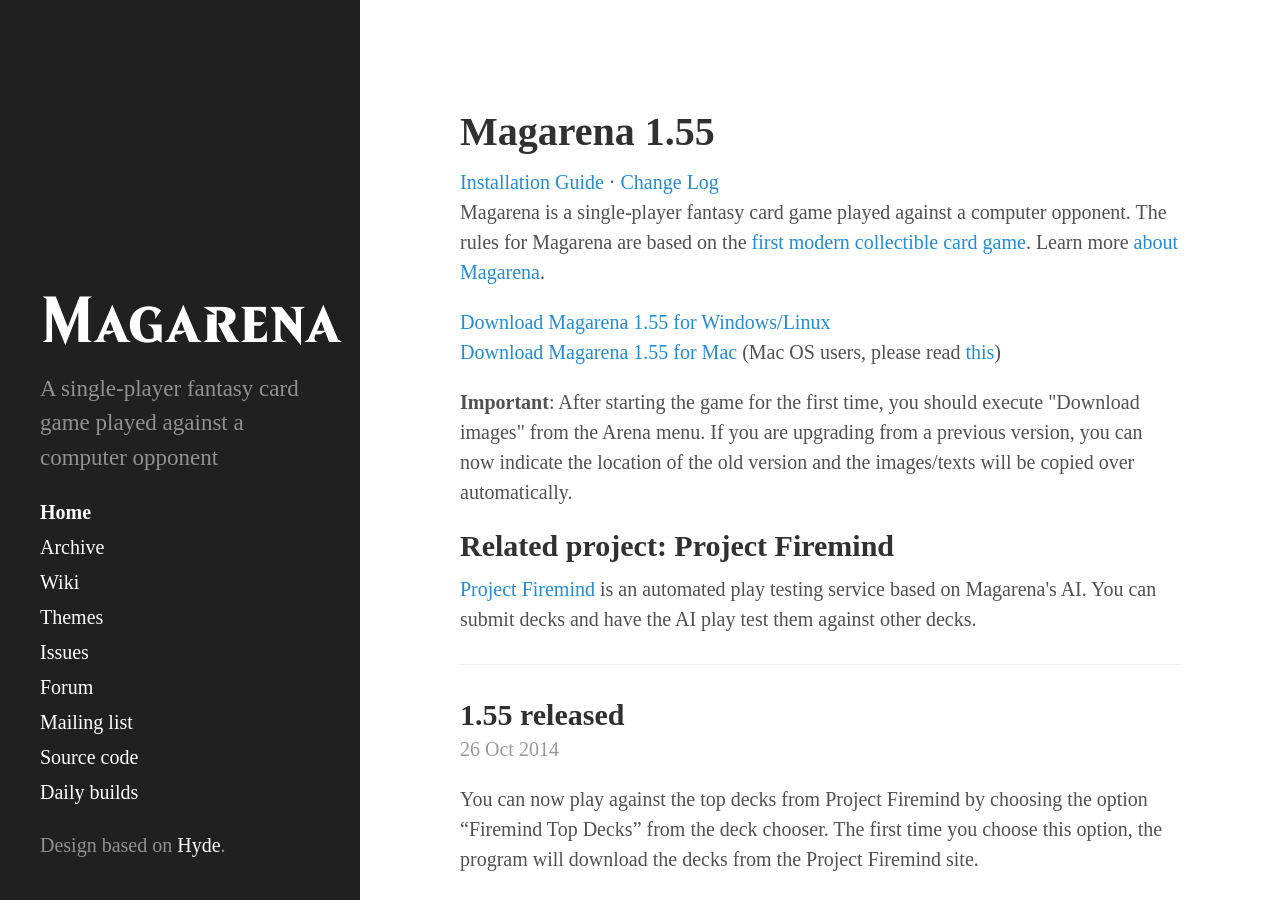
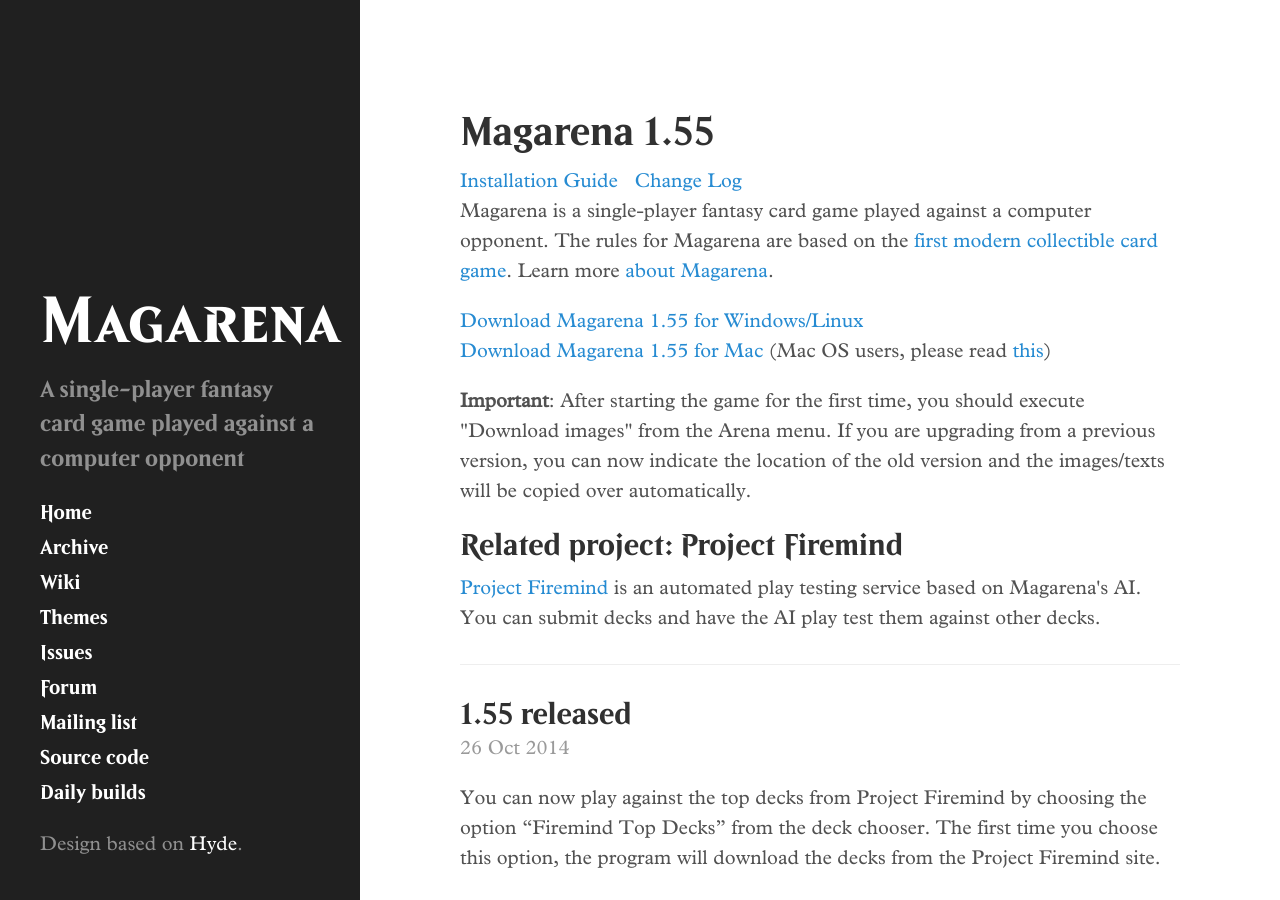
Before and after one commit to magarena/magarena.github.io, a Jekyll site: the page built from index.html, in a window 1280 px wide and 900 px high. Built offline with Jekyll 4.4.1, drawn with Linux system fonts in a browser that asks for light colours; some web fonts are replaced; Markdown is read by kramdown in place of the engine named in the settings; the list of posts is cut into pages by our own code.

Commit message:
revise Magarena.css

```diff
--- a/public/css/magarena.css
+++ b/public/css/magarena.css
@@ -1,44 +1,36 @@
 /*Fonts*/
 @font-face {
   font-family: 'Beleren Small Caps';
-  font-style: normal;
-  font-weight: 400;
-  src: url(https://magarena.github.io/public/css/woff/Beleren%20Small%20Caps.woff);
+  src: url('https://magarena.github.io/public/css/woff/Beleren%20Small%20Caps.woff') format('woff');
 }
 
 @font-face {
     font-family: 'Beleren';
-    font-style: normal;
-    font-weight: 400;
-    src: url(https://magarena.github.io/public/css/woff/Beleren.woff2);
+    src: url('https://magarena.github.io/public/css/woff/Beleren.woff') format('woff');
 }
 
 @font-face {
-    font-family: 'MPlantin'
-    font-style: normal;
-    font-weight: 400;
-    src: url(https://magarena.github.io/public/css/woff/MPlantin.woff);
+    font-family: 'MPlantin';
+    src: url('https://magarena.github.io/public/css/woff/MPlantin.woff') format('woff');
 }
 
 @font-face {
-    font-family: 'MPlantin'
+    font-family: 'MPlantin';
     font-style: italic;
-    font-weight: 400;
-    src: url(https://magarena.github.io/public/css/woff/MPlantin-Italic.woff);
+    src: url('https://magarena.github.io/public/css/woff/MPlantin-Italic.woff') format('woff');
 }
 
 @font-face {
-    font-family: 'MPlantin'
-    font-style: bold;
-    font-weight: 400;
-    src: url(https://magarena.github.io/public/css/woff/MPlantin-Bold.woff);
+    font-family: 'MPlantin-Bold';
+    font-weight: bold;
+    src: url('https://magarena.github.io/public/css/woff/MPlantin-Bold.woff') format('woff');
 }
 
 @font-face {
-    font-family: 'MPlantin'
-    font-style: bold,italic;
-    font-weight: 400;
-    src: url(https://magarena.github.io/public/css/woff/MPlantin-BoldItalic.woff);
+    font-family: 'MPlantin';
+    font-weight: bold;
+    font-style: italic;
+    src: url('https://magarena.github.io/public/css/woff/MPlantin-BoldItalic.woff') format('woff');
 }
 
 html {
```
